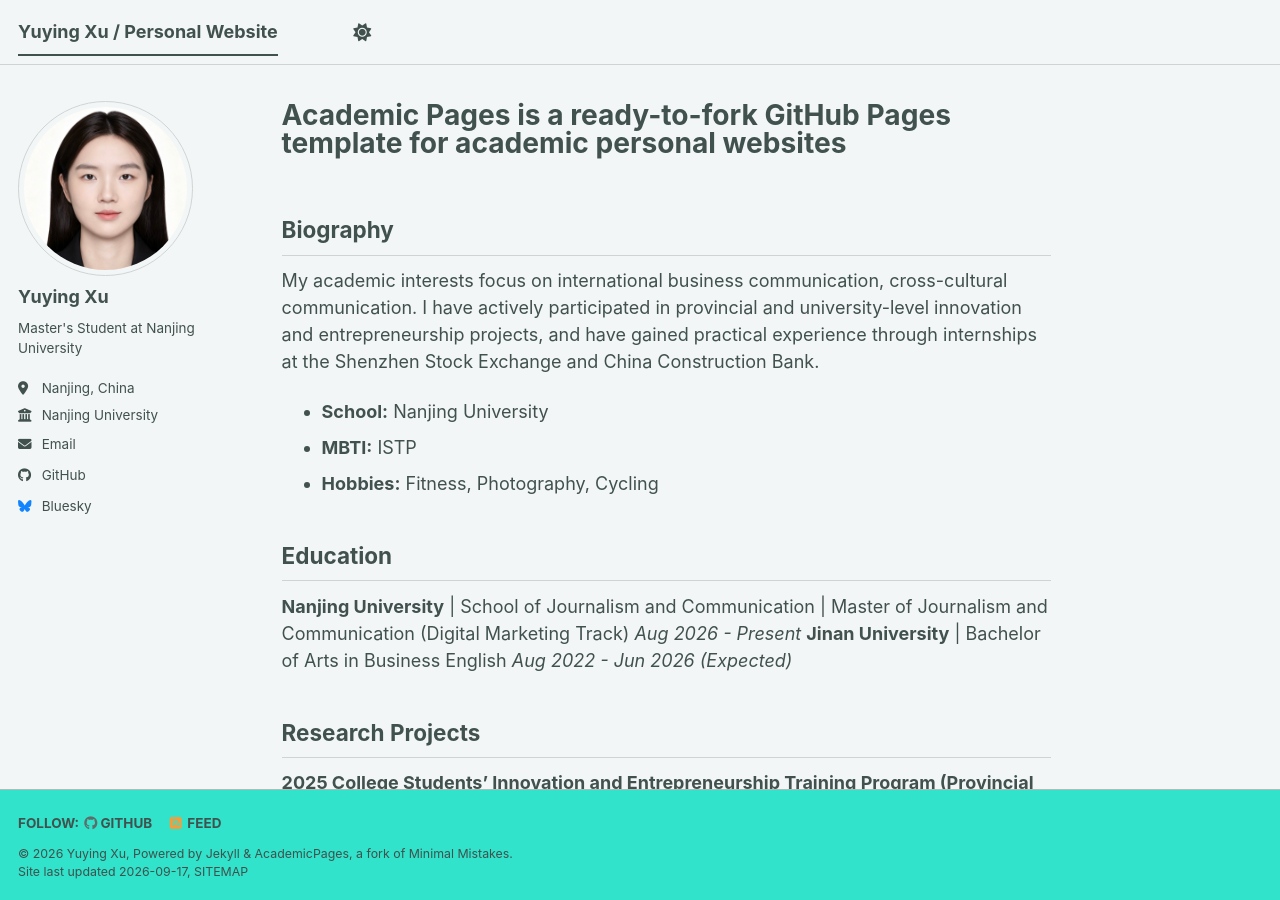
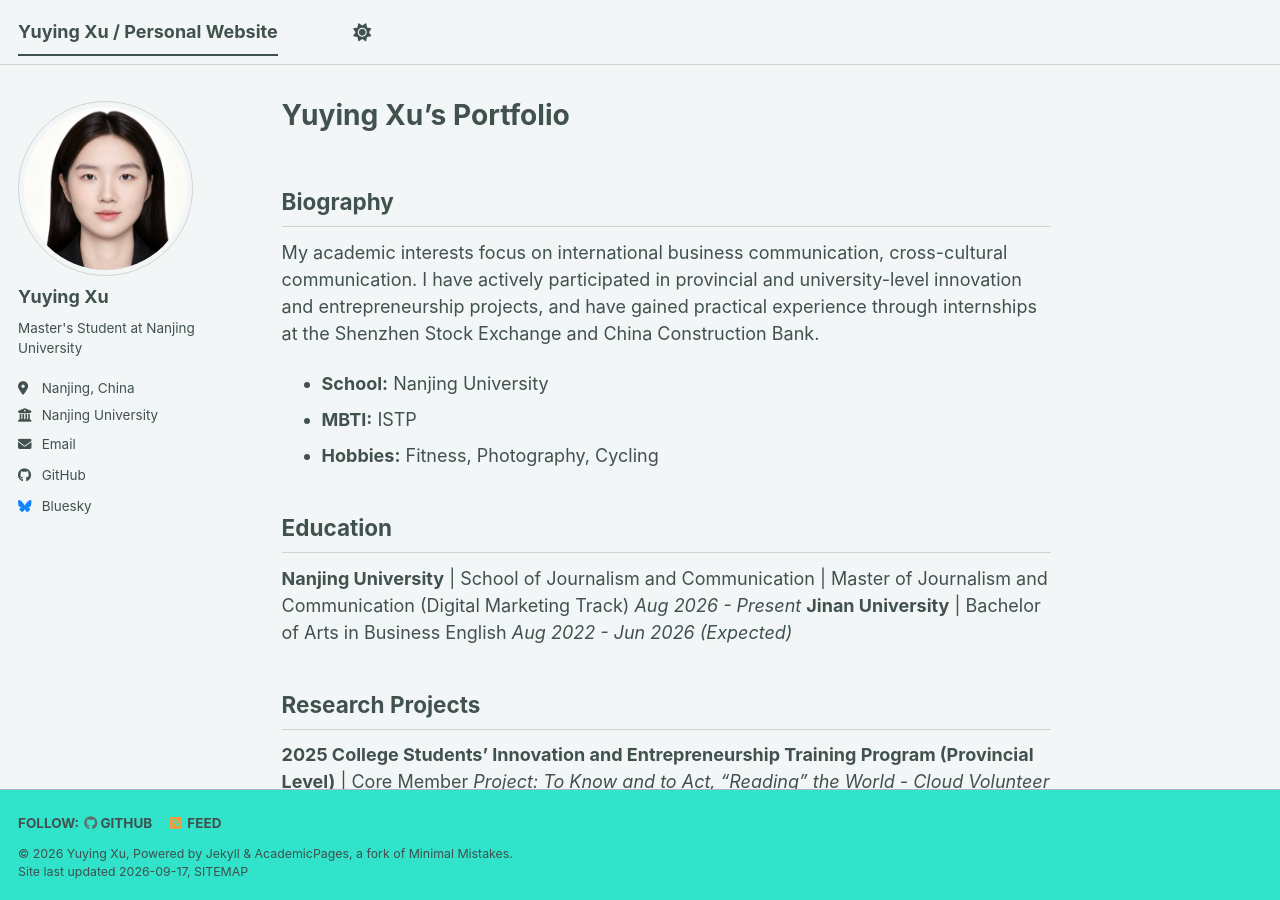
Before and after one commit to XuYuying2026/XuYuying2026.github.io, a Jekyll site: the page built from _pages/about.md, in a window 1280 px wide and 900 px high. Built offline with Jekyll 4.4.1, drawn with Linux system fonts in a browser that asks for light colours; a style sheet for code colours, icons or effects is not loaded.

Commit message:
Update about.md

```diff
--- a/_pages/about.md
+++ b/_pages/about.md
@@ -1,6 +1,6 @@
 ---
 permalink: /
-title: "Academic Pages is a ready-to-fork GitHub Pages template for academic personal websites"
+title: "Yuying Xu's Portfolio"
 author_profile: true
 redirect_from:
   - /about/
```
